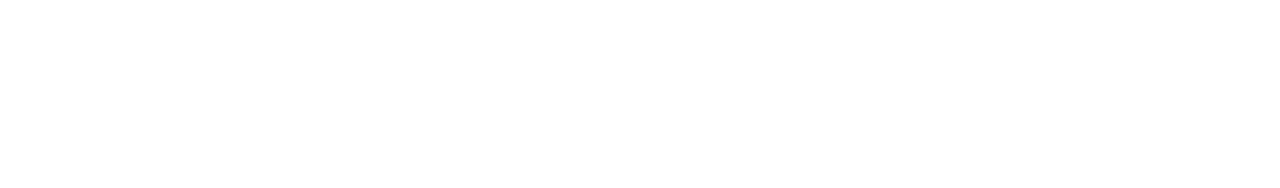
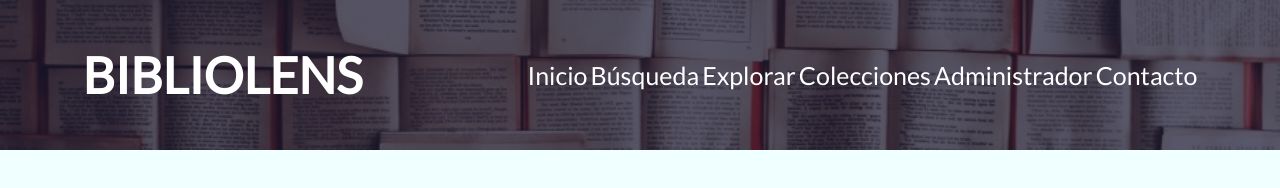
Before and after one commit to andresdevr/bibliolens, an Electron app: page views/index.html in a window 1280 px wide. Drawn offline with Linux system fonts and the light colour scheme.

Commit message:
Segundo Header

```diff
--- a/views/Styles/index.css
+++ b/views/Styles/index.css
@@ -1,7 +1,60 @@
-*{padding: 0; margin: 0;}
+* {
+	padding: 0;
+	margin: 0;
+}
 
 /* Atributos Globales */
 
-body{
-    font-family: 'Varela', sans-serif;
+body {
+    font-family: 'Lato', sans-serif;
+    background-color: azure;
 }
+
+/* C A B E C E R A */
+
+header {
+	width: 100%;
+	height: 150px;
+	background: linear-gradient(
+			to right,
+			hsla(236, 71%, 9%, 0.644),
+			hsla(236, 71%, 9%, 0.644)
+		),
+		url(../Resources/Images/FONDE1.jpg);
+	background-size: cover;
+    background-attachment: fixed;
+    display: flex;
+    justify-content: space-around;
+    align-items: center;
+    align-content: space-between;
+}
+
+.logo{
+    width: auto;
+    height: auto;
+}
+
+.logo h1{
+    color: white;
+    font-size: 50px;
+}
+
+.menu{
+    width: auto;
+    height: auto;
+}
+
+.menu nav a{
+    text-decoration: none;
+    color: white;
+    font-size: 25px;
+}
+
+.menu nav a:hover{
+    background-color: rgba(8, 8, 122, 0.815);
+    border-radius: 0.2em;
+    -webkit-border-radius: 0.2em;
+    -moz-border-radius: 0.2em;
+    -ms-border-radius: 0.2em;
+    -o-border-radius: 0.2em;
+}
--- a/views/index.html
+++ b/views/index.html
@@ -4,7 +4,7 @@
     <meta charset="UTF-8">
     <meta name="viewport" content="width=device-width, initial-scale=1.0">
     <meta http-equiv="X-UA-Compatible" content="ie=edge">
-    <link href="https://fonts.googleapis.com/css?family=Varela&display=swap" rel="stylesheet">
+    <link href="https://fonts.googleapis.com/css?family=Lato&display=swap" rel="stylesheet">
     <link rel="stylesheet" href="../views/Styles/index.css">
 
     <title>BIBLIOLENS</title>
@@ -12,5 +12,22 @@
 </head>
 
 <body>
+
+    <header>
+        <div class="logo">
+            <h1>BIBLIOLENS</h1>
+        </div>
+        <div class="menu">
+            <nav>
+                <a href=".index.html">Inicio</a>
+                <a href=".Search.html">Búsqueda</a>
+                <a href="Explore.html">Explorar</a>
+                <a href="Collecction.html">Colecciones</a>
+                <a href="Admi.html">Administrador</a>
+                <a href="Contact.html">Contacto</a>
+            </nav>
+        </div>
+    </header>
+
 </body>
 </html>
```
Also changed, not shown: views/Resources/Images/FONDE1.jpg (added).
